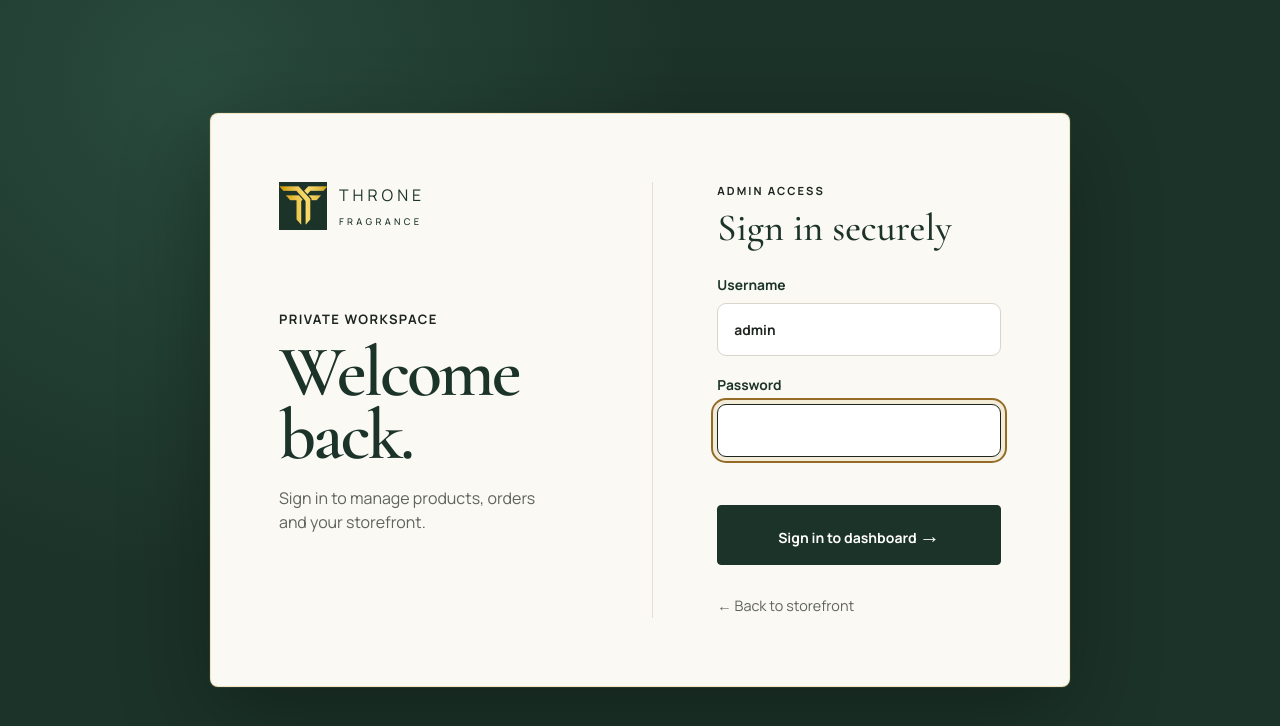
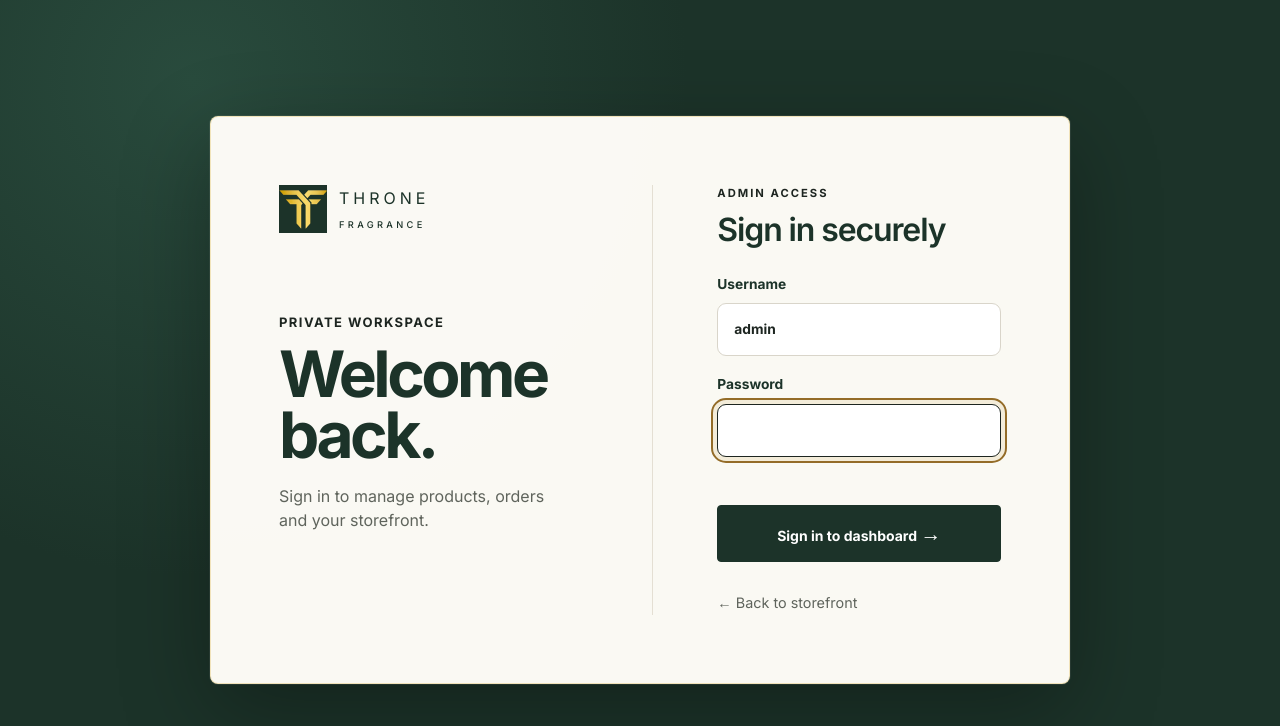
Before and after one commit to thronemenstore/throne-fragrance-code, a website: page public/admin-login.html in a window 1280 px wide. Drawn offline with nearby package versions, Linux system fonts and the light colour scheme.

Commit message:
Use modern Inter typography for admin login

```diff
--- a/public/admin-login.html
+++ b/public/admin-login.html
@@ -7,7 +7,7 @@
   <link rel="stylesheet" href="/css/style.css">
   <link rel="preconnect" href="https://fonts.googleapis.com">
   <link rel="preconnect" href="https://fonts.gstatic.com" crossorigin>
-  <link href="https://fonts.googleapis.com/css2?family=Cormorant+Garamond:wght@500;600&family=Manrope:wght@400;500;600;700&display=swap" rel="stylesheet">
+  <link href="https://fonts.googleapis.com/css2?family=Inter:wght@400;500;600;700&display=swap" rel="stylesheet">
 </head>
 <body class="admin-login-page">
   <main class="admin-login-card">
--- a/public/css/style.css
+++ b/public/css/style.css
@@ -237,14 +237,14 @@ footer { padding-block: 38px; color: #e8ede8; background: var(--forest); }
 body:has(.drawer[open]) { overflow: hidden; }
 .admin-page { background: var(--surface); }
 .admin-login-page { min-height: 100vh; display: grid; place-items: center; padding: 28px; background: radial-gradient(circle at 15% 10%, #294b3d 0, transparent 38%), var(--forest); }
-.admin-login-page, .admin-login-page button, .admin-login-page input { font-family: 'Manrope', sans-serif; }
+.admin-login-page, .admin-login-page button, .admin-login-page input { font-family: 'Inter', system-ui, sans-serif; }
 .admin-login-card { width: min(100%, 860px); display: grid; grid-template-columns: .9fr 1.1fr; gap: clamp(34px, 7vw, 88px); padding: clamp(34px, 6vw, 68px); background: rgba(255,253,248,.98); border: 1px solid rgba(226, 191, 92, .38); border-radius: 8px; box-shadow: 0 28px 90px rgba(0,0,0,.3), 0 0 0 1px rgba(255,255,255,.08); }
 .admin-login-brand { display: inline-flex; align-items: center; gap: 12px; color: var(--forest); font: 700 1.05rem/1 var(--body); letter-spacing: .25em; text-decoration: none; }
 .admin-login-brand img { width: 48px; height: 48px; object-fit: contain; background: var(--forest); }
 .admin-login-brand small { display: block; margin-top: 7px; font-size: .58rem; letter-spacing: .36em; font-weight: 500; }
 .admin-login-card .eyebrow { margin: 72px 0 12px; color: var(--brass); }
-.admin-login-card h1, .admin-login-form-wrap h2 { font-family: 'Cormorant Garamond', Georgia, serif; }
-.admin-login-card h1 { margin: 0; font-weight: 600; font-size: clamp(2.8rem, 7vw, 4.5rem); line-height: .88; color: var(--forest); letter-spacing: -.04em; }
+.admin-login-card h1, .admin-login-form-wrap h2 { font-family: 'Inter', system-ui, sans-serif; }
+.admin-login-card h1 { margin: 0; font-weight: 700; font-size: clamp(2.5rem, 6vw, 4rem); line-height: .95; color: var(--forest); letter-spacing: -.055em; }
 .admin-login-intro { max-width: 32ch; margin: 18px 0 34px; color: var(--muted); }
 .admin-login-card label { display: block; margin: 18px 0; color: var(--forest); font-weight: 700; font-size: .86rem; }
 .admin-login-card input { width: 100%; margin-top: 8px; padding: 15px 16px; border: 1px solid #d9d5ca; border-radius: 9px; background: #fff; color: var(--ink); font: inherit; transition: border-color .2s, box-shadow .2s; }
@@ -256,7 +256,7 @@ body:has(.drawer[open]) { overflow: hidden; }
 .admin-login-back { display: inline-block; margin-top: 30px; color: var(--muted); font-size: .9rem; }
 .admin-login-form-wrap { align-self: center; padding-left: clamp(24px, 5vw, 64px); border-left: 1px solid #e4dfd3; }
 .admin-form-kicker { margin: 0 0 10px; color: var(--brass); font-size: .7rem; font-weight: 700; letter-spacing: .18em; }
-.admin-login-form-wrap h2 { margin: 0 0 26px; color: var(--forest); font-weight: 500; font-size: clamp(1.8rem, 3vw, 2.45rem); line-height: 1; }
+.admin-login-form-wrap h2 { margin: 0 0 26px; color: var(--forest); font-weight: 600; font-size: clamp(1.55rem, 3vw, 2rem); line-height: 1.1; letter-spacing: -.035em; }
 .admin-login-submit { background: var(--forest); color: #fff; border-color: var(--forest); }
 .admin-login-submit:hover { background: #102d23; border-color: #102d23; }
 @media (max-width: 680px) { .admin-login-card { grid-template-columns: 1fr; gap: 24px; padding: 30px 24px; } .admin-login-card .eyebrow { margin-top: 34px; } .admin-login-form-wrap { padding-left: 0; border-left: 0; border-top: 1px solid #e4dfd3; padding-top: 24px; } }
```
